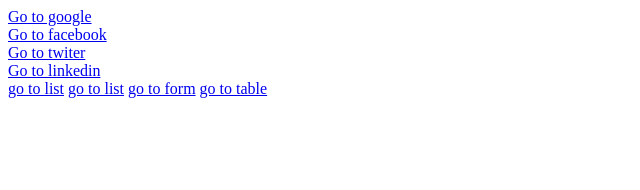
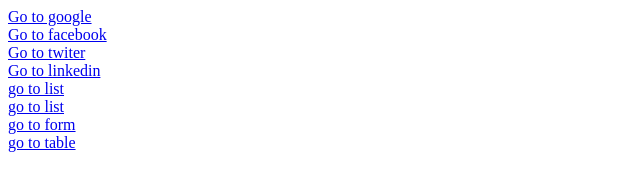
Before and after one commit to robingurjar/files_html, a plain HTML site: page index.html in a window 1280 px wide. Shown: the whole page, without its empty margins (0-640 px from the left). Drawn offline with Linux system fonts and the light colour scheme.

Commit message:
link update

```diff
--- a/index.html
+++ b/index.html
@@ -12,10 +12,10 @@
     <a href="https://facebook.com" target="_blank">Go to facebook</a> <br>
     <a href="https://twiter.com" target="_blank">Go to twiter</a> <br>
     <a href="https://linkedin.com" target="_blank">Go to linkedin</a> <br>
-    <a href="list.html" target="_blank">go to list</a>
-    <a href="list.html" target="_blank">go to list</a>
-    <a href="form.html">go to form</a>
-    <a href="table.html">go to table</a>
+    <a href="list.html" target="_blank">go to list</a><br>
+    <a href="list.html" target="_blank">go to list</a><br>
+    <a href="form.html">go to form</a><br>
+    <a href="table.html">go to table</a><br>
 
     <img src="" alt="">
 
```
